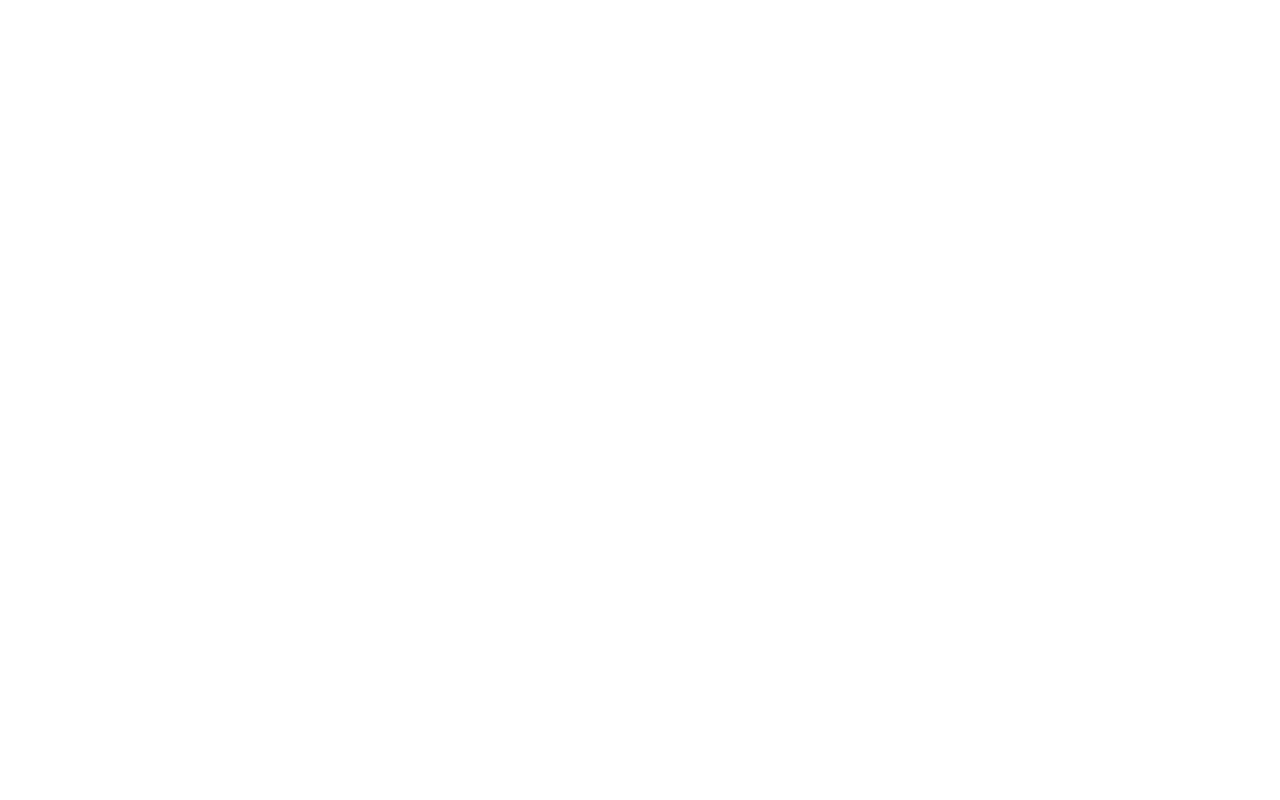
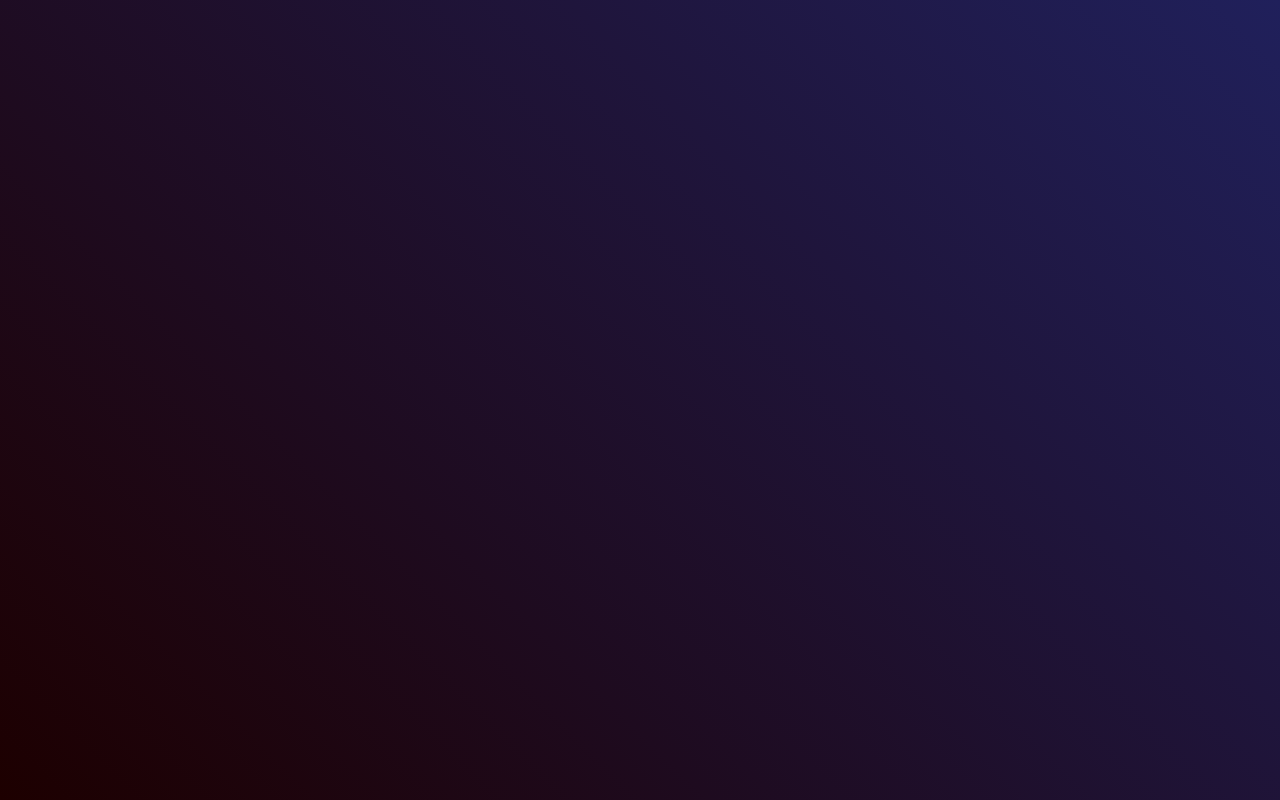
Before and after one commit to rashima200/Calender, a plain HTML site: page index.html in a window 1280 px wide. Drawn offline with Linux system fonts and the light colour scheme.

Commit message:
feat:hero section  is added

```diff
--- a/index.html
+++ b/index.html
@@ -7,6 +7,8 @@
     <link rel="stylesheet" href="style.css">
 </head>
 <body>
+  <div class="hero">
 
+  </div>
 </body>
 </html>
--- a/style.css
+++ b/style.css
@@ -0,0 +1,15 @@
+*{
+    margin: 0;
+    padding: 0;
+    font-family: 'Poppins', sans-serif;
+    box-sizing: border-box;
+}
+.hero{
+    width: 100%;
+    min-height: 100vh;
+    background: linear-gradient(45deg, #1d0000, #20205b);
+    display: flex;
+    align-items: center;
+    justify-content: center;
+
+}
```
